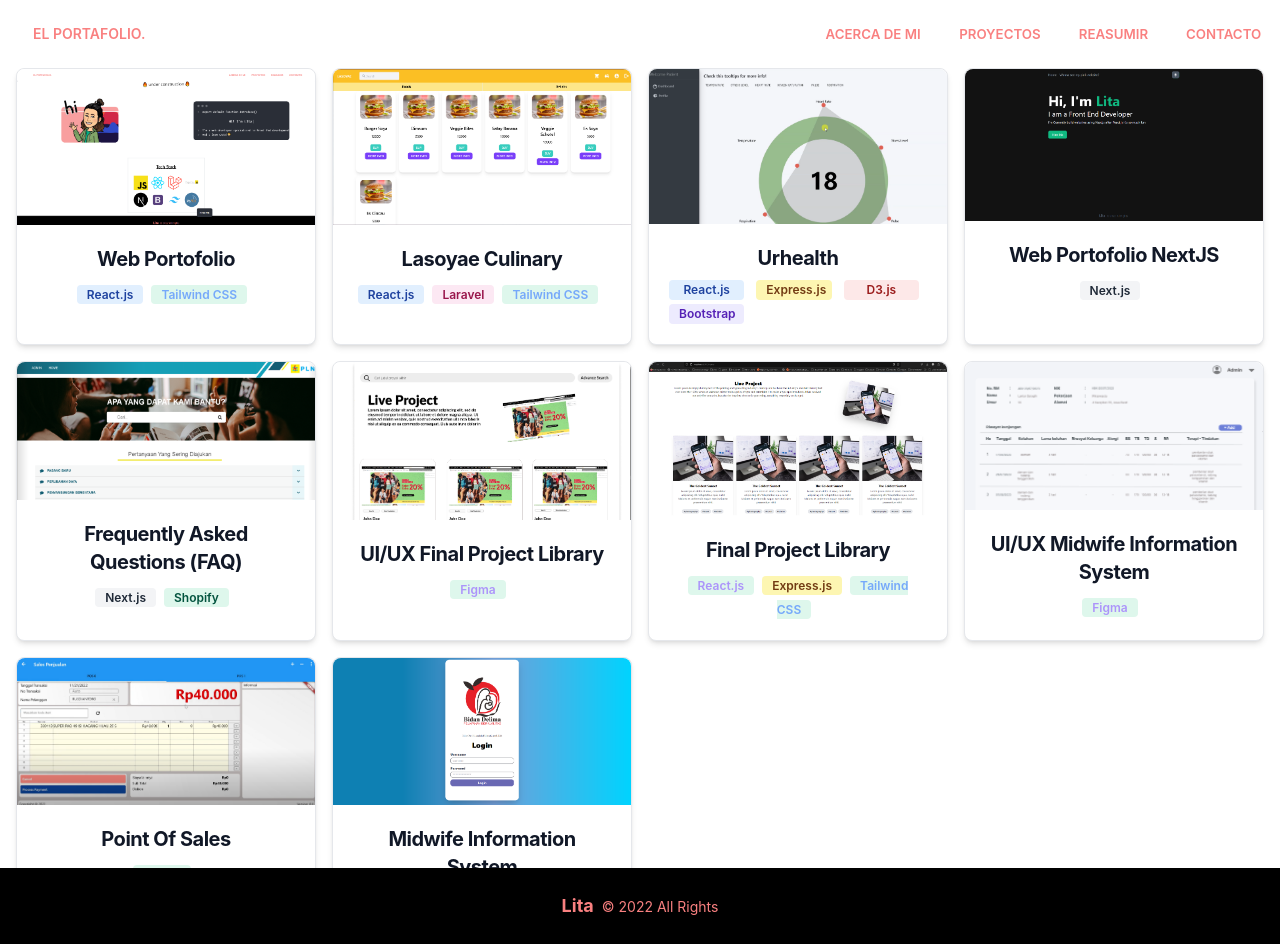
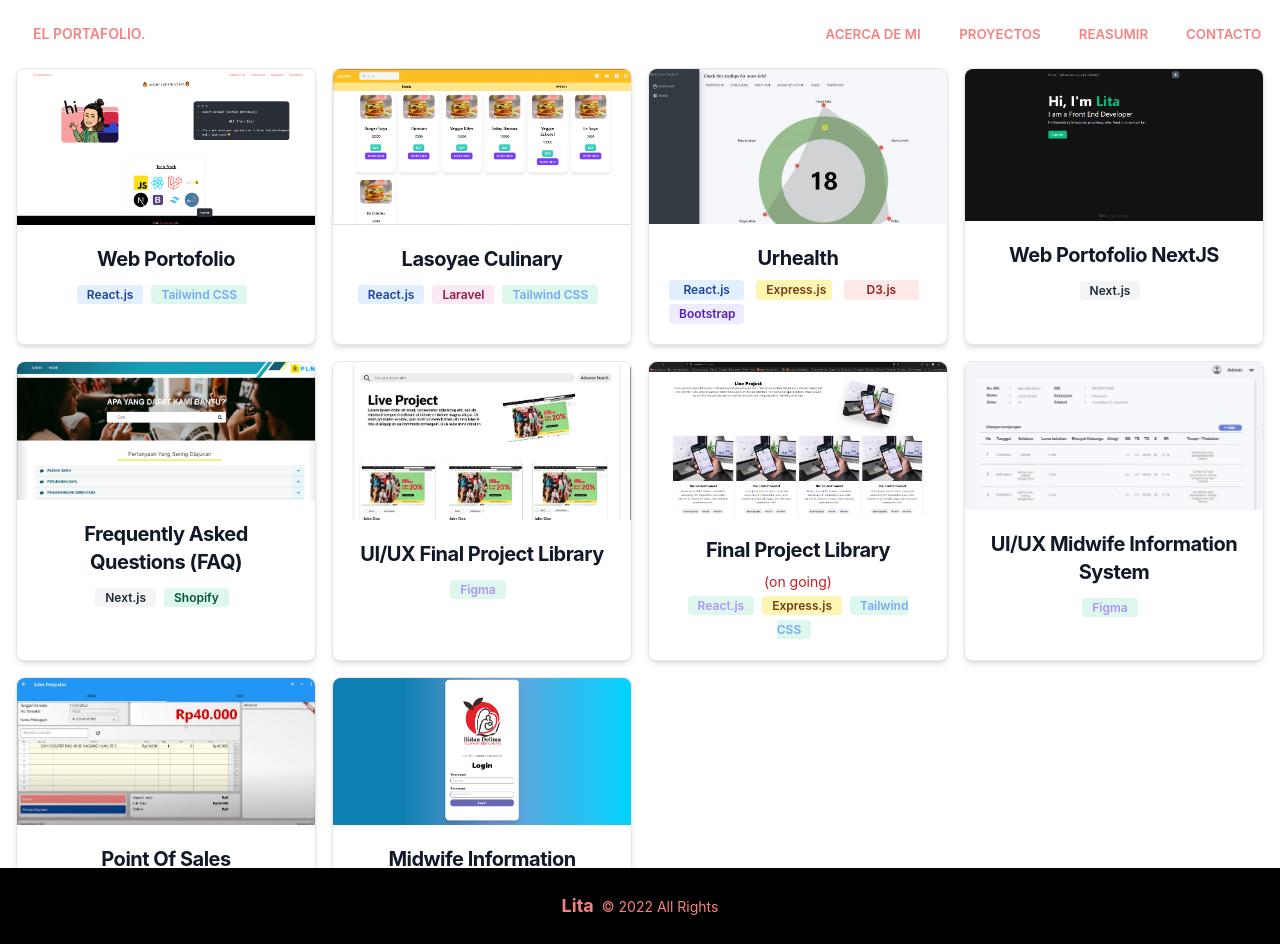
Before and after one commit to Talitazmiza/miportafolio, a React (Create React App) app: page /proyectos in a window 1280 px wide. Built offline with nearby package versions, Linux system fonts and the light colour scheme.

Commit message:
update project links

```diff
--- a/src/Views/Sections/Project.js
+++ b/src/Views/Sections/Project.js
@@ -99,6 +99,7 @@ export default function Project() {
                         <div className="p-5">
                             <a href="https://github.com/Talitazmiza/storefront-app-pens">
                                 <h5 className="mb-2 text-xl font-bold tracking-tight text-gray-900 dark:text-white">Final Project Library</h5>
+                                <h5 className="text-sm text-red-700">(on going)</h5>
                             </a>
                             <span className="bg-green-100 text-purple-400 text-xs font-semibold mr-2 px-2.5 py-0.5 rounded dark:bg-purple-200 dark:text-green-900">React.js</span>
                             <span className="bg-yellow-100 text-yellow-800 text-xs font-semibold mr-2 px-2.5 py-0.5 rounded dark:bg-yellow-200 dark:text-yellow-900">Express.js</span>
@@ -128,12 +129,13 @@ export default function Project() {
                         </div>
                     </div>
                     <div className="max-w-sm bg-white rounded-lg border border-gray-200 shadow-md dark:bg-gray-800 dark:border-gray-700">
-                        <a href="#">
+                        <a href="https://sim-bidan.vercel.app/">
                             <img className="rounded-t-lg" src={simbidan} alt=""/>
                         </a>
                         <div className="p-5">
                             <a href="https://sim-bidan.vercel.app/">
                                 <h5 className="mb-2 text-xl font-bold tracking-tight text-gray-900 dark:text-white">Midwife Information System</h5>
+                                <h5 className="text-sm text-red-700">(on going)</h5>
                             </a>
                             <span className="bg-blue-100 text-blue-800 text-xs font-semibold mr-2 px-2.5 py-0.5 rounded dark:bg-blue-200 dark:text-blue-800">React.js</span>
                             <span className="bg-green-100 text-blue-400 text-xs font-semibold mr-2 px-2.5 py-0.5 rounded dark:bg-purple-200 dark:text-green-900">Tailwind CSS</span>
```
